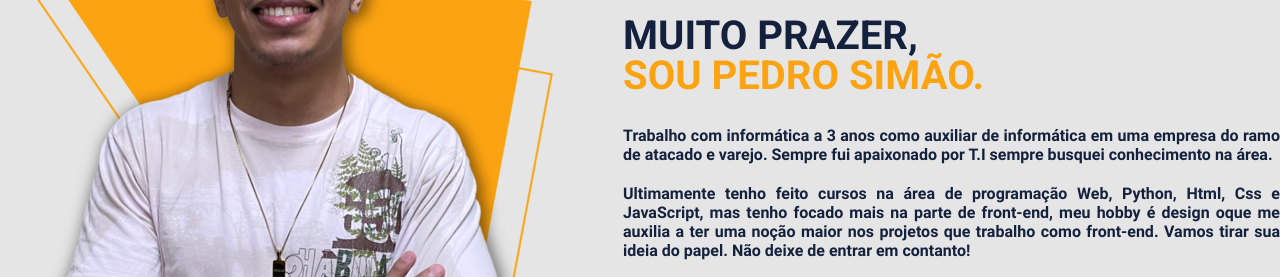
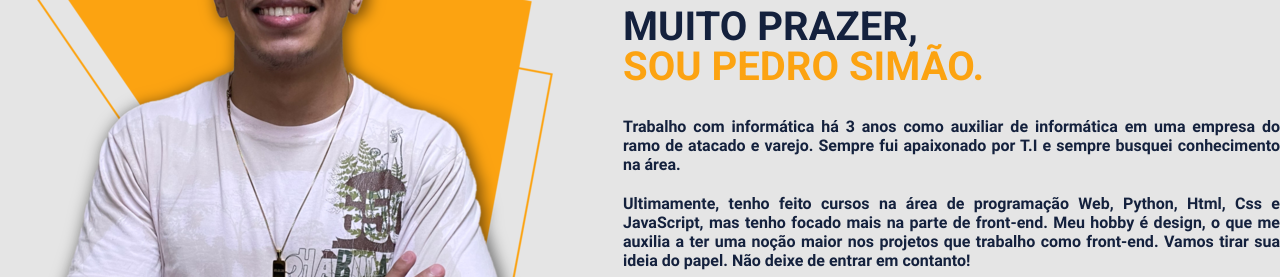
Before and after one commit to Simao-dev/meu-portfolio, a plain HTML site: page index.html in a window 1280 px wide. Shown: the part 1728-2005 px from the top of the page. Drawn offline with nearby package versions, Linux system fonts and the light colour scheme.

Commit message:
Update index.html
correções ortográficas

```diff
--- a/index.html
+++ b/index.html
@@ -118,13 +118,13 @@
                     <div class="txt-sobre">
                         <h2>MUITO PRAZER, <span>SOU PEDRO SIMÃO.</span></h2>
                         <p>
-                            Trabalho com informática a 3 anos como auxiliar de informática em uma
-                            empresa do ramo de atacado e varejo. Sempre fui apaixonado por T.I sempre
+                            Trabalho com informática há 3 anos como auxiliar de informática em uma
+                            empresa do ramo de atacado e varejo. Sempre fui apaixonado por T.I e sempre
                             busquei conhecimento na área.
                         </p>
                         <p>
-                            Ultimamente tenho feito cursos na área de programação Web, Python, Html, Css e JavaScript,
-                            mas tenho focado mais na parte de front-end, meu hobby é design oque me auxilia a ter
+                            Ultimamente, tenho feito cursos na área de programação Web, Python, Html, Css e JavaScript,
+                            mas tenho focado mais na parte de front-end. Meu hobby é design, o que me auxilia a ter
                             uma noção maior nos projetos que trabalho como front-end. Vamos tirar sua ideia do papel.
                             Não deixe de entrar em contanto!
                         </p>
```
